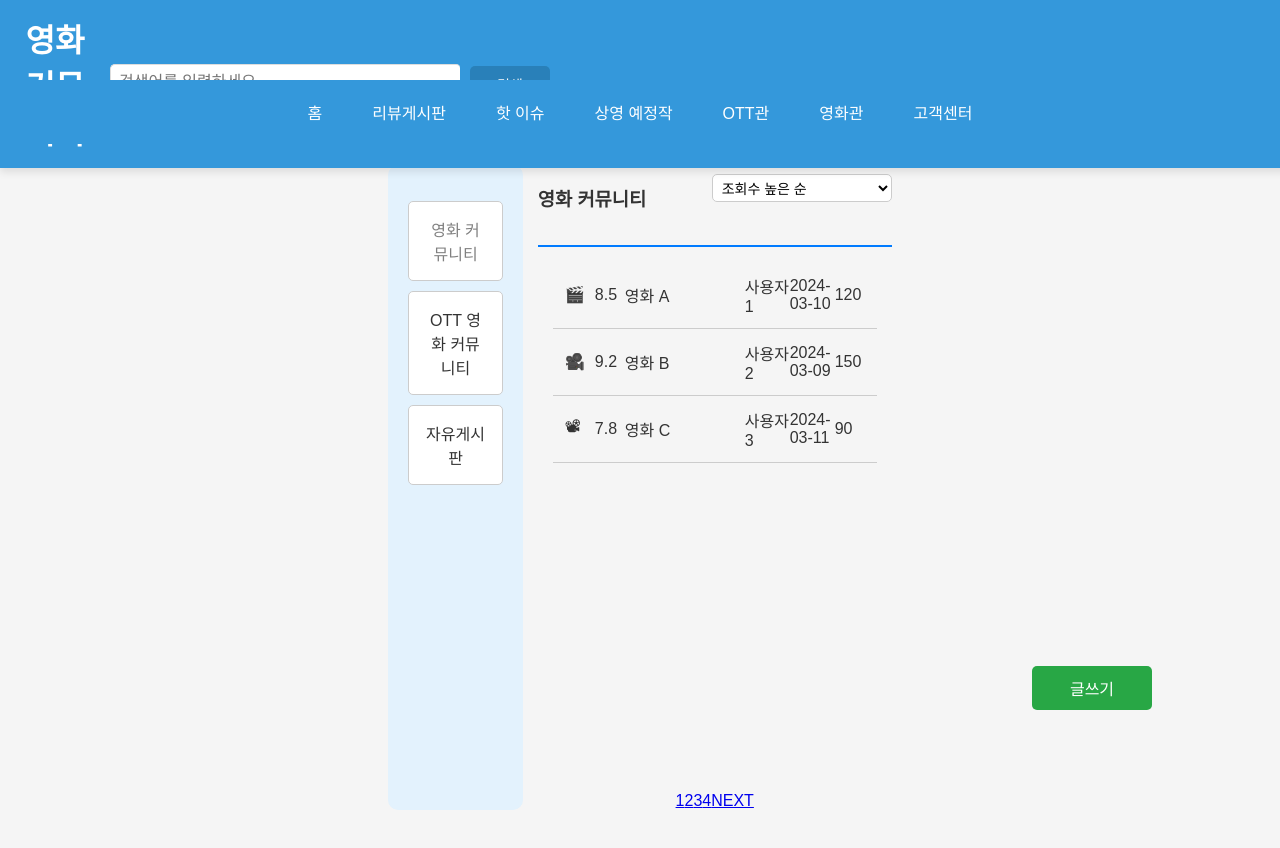
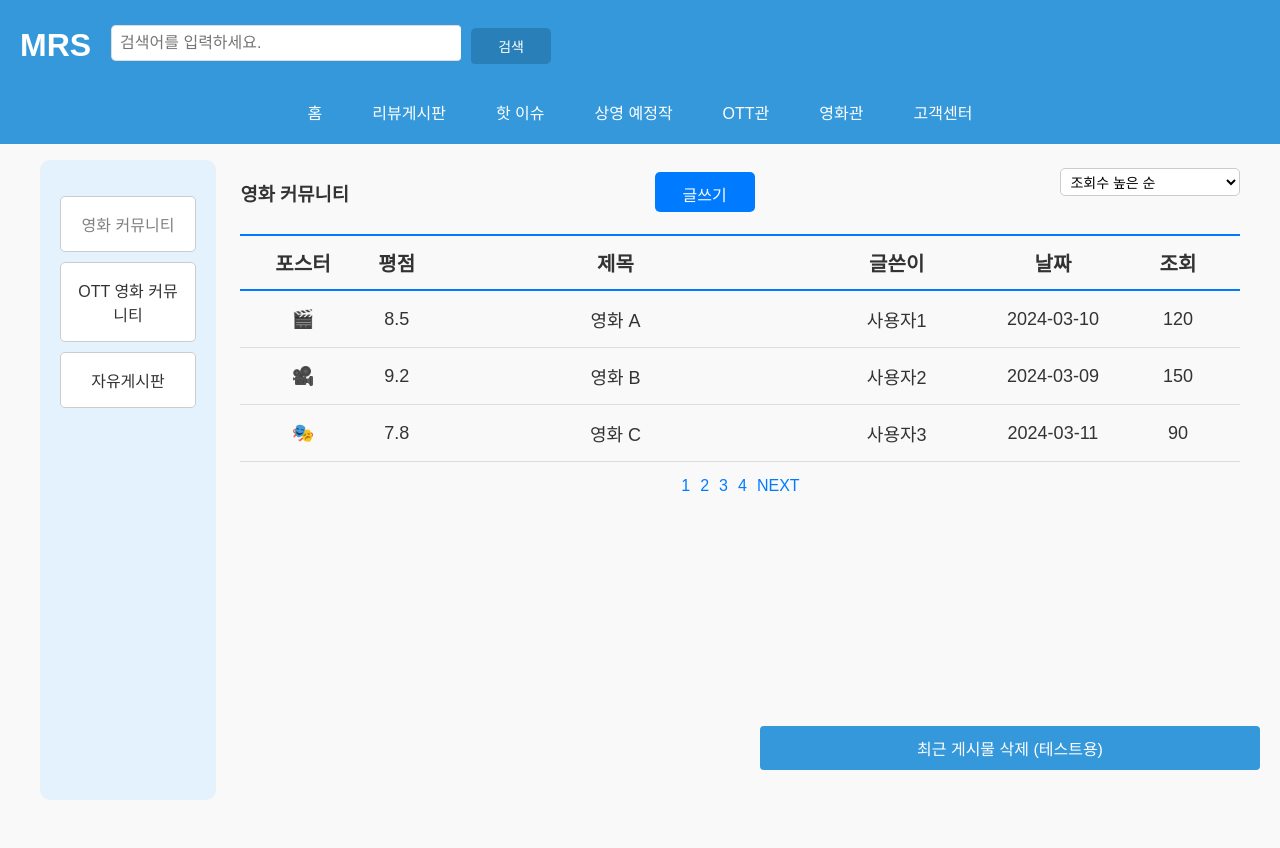
Before and after one commit to sseonu0902/team-project, a React (Create React App) app: page /mr in a window 1280 px wide. Shown: the top 848 px of the page. Built offline with nearby package versions, Linux system fonts and the light colour scheme.

Commit message:
첫 커밋 메시지

```diff
--- a/src/MR.css
+++ b/src/MR.css
@@ -1,19 +1,3 @@
-body {
-  font-family: Arial, sans-serif;
-  margin: 0;
-  padding: 0;
-  background-color: #f5f5f5;
-}
-
-.container {
-  width: 90%;
-  margin: auto;
-  background: white;
-  padding: 20px;
-  border-radius: 10px;
-  box-shadow: 0px 0px 10px rgba(0, 0, 0, 0.1);
-}
-
 .header {
   height: 120px;
   background-color: #a7d3f2;
@@ -21,6 +5,7 @@ body {
   align-items: center;
   justify-content: space-between;
   padding: 10px 20px;
+  margin-bottom: 0; /* 공백 제거 추가 */
 }
 
 .search-bar input {
@@ -31,22 +16,13 @@ body {
   font-size: 16px;
 }
 
-.profile-button {
-  padding: 10px 15px;
-  background: #007bff;
-  color: white;
-  border: none;
-  border-radius: 5px;
-  cursor: pointer;
-  font-size: 16px;
-}
-
 .navbar {
   height: 40px;
   background-color: #4da6ff;
   display: flex;
   align-items: center;
   justify-content: center;
+  margin-bottom: 0; /* 공백 제거 추가 */
 }
 
 .nav-item {
@@ -67,7 +43,11 @@ body {
 
 .main-layout {
   display: flex;
-  margin-top: 15px;
+  margin-top: 0; /* 공백 제거 */
+  width: 100%;
+  max-width: 100%; /* 전체 화면 가득 차게 */
+  margin: 0 auto;
+  height: calc(100vh - 160px); /* 화면 높이 기준으로 확장 */
 }
 
 .sidebar {
@@ -100,15 +80,27 @@ body {
 }
 
 .main-content {
-  width: 75%;
-  margin-left: 3%;
+  flex: 1;
+  min-width: 1000px;
+  margin-left: 2%;
+  margin-top: 0;  /* 상단 공백 제거 */
 }
 
 .board-header {
   display: flex;
   justify-content: space-between;
   align-items: center;
-  margin-bottom: 15px;
+  margin-bottom: 10px;
+  margin-top: 0; /* 상단 공백 제거 */
+  gap: 10px; /* 버튼과 드롭다운 간격 추가 */
+}
+
+.board-title {
+  position: absolute; /* 제목을 절대 위치 설정 */
+  top: 130px;  /* 메인 헤더 바로 아래로 위치 */
+  left: 20px;   /* 좌측에 붙이기 */
+  font-size: 24px; /* 크기 조정 */
+  font-weight: bold;
 }
 
 .sort-dropdown {
@@ -121,20 +113,48 @@ body {
   background: white;
 }
 
-.post-list {
-  border-top: 2px solid #007bff;
-  padding: 15px;
-  height: 500px;
-  overflow-y: auto;
+.post-list-header,
+.post-list-item {
+    display: grid;
+    grid-template-columns: 10fr 5fr 30fr 15fr 10fr 10fr;
+    text-align: center;
+    align-items: center;
+    border-bottom: 1px solid #ddd;
 }
 
-.post-item {
-  display: grid;
-  grid-template-columns: 10% 10% 40% 15% 15% 10%;
-  padding: 12px;
-  border-bottom: 1px solid #ccc;
-  font-size: 16px;
-  align-items: center;
+.post-list-item span {
+    padding: 15px 0;
+    font-size: 18px;
+    word-break: break-word;
+}
+
+.post-list-header {
+    border-top: 2px solid #007bff;
+    border-bottom: 2px solid #007bff;
+    padding: 12px 0;
+    font-weight: bold;
+    font-size: 20px;
+    margin-top: 0; /* 상단 공백 제거 */
+}
+
+.post-list-item span img {
+    max-width: 60px;
+    height: auto;
+}
+
+.pagination {
+    text-align: center;
+    margin-top: 15px;
+}
+
+.pagination a {
+    margin: 0 5px;
+    color: #007bff;
+    text-decoration: none;
+}
+
+.pagination a:hover {
+    text-decoration: underline;
 }
 
 .pagination {
@@ -144,12 +164,10 @@ body {
 }
 
 .write-button {
-  position: absolute;
-  right: 10%;
-  bottom: 10%;
-  width: 120px;
-  padding: 10px;
-  background: #28a745;
+  position: relative;
+  height: 40px;
+  width: 100px;
+  background: #007bff;
   color: white;
   border: none;
   border-radius: 5px;
--- a/src/MR.js
+++ b/src/MR.js
@@ -1,16 +1,26 @@
 import React, { useContext } from "react";
 import { UserContext } from "./UserContext";
-import { useNavigate } from "react-router-dom";
+import { PostsContext } from "./PostsContext";
+import { Link, useNavigate } from "react-router-dom";
 import "./MR.css";
 
 function MR() {
   const navigate = useNavigate();
   const { user, logout } = useContext(UserContext);
+  const { posts, deletePost } = useContext(PostsContext);
+
+  const handleDeleteLatestPost = () => {
+    if (posts.length > 0) {
+      deletePost(posts[0].id); // 최근 게시물을 삭제
+    } else {
+      alert("삭제할 게시물이 없습니다.");
+    }
+  };
 
   return (
     <div>
       <header>
-        <h1>영화 커뮤니티</h1>
+        <h1>MRS</h1>
         <div className="search-container">
           <input
             type="text"
@@ -32,51 +42,52 @@ function MR() {
         {user && <p className="user-nickname">{user.nickname}님</p>}
         {user && <button className="logout-btn" onClick={logout}>로그아웃</button>}
       </header>
+
       <nav>
-        <a href="/main">홈</a>
+        <Link to={user ? "/LoginMain" : "/Main"}>홈</Link>
         <div className="dropdown">
-          <a href="*">리뷰게시판</a>
+          <Link to="/MR">리뷰게시판</Link>
           <div className="dropdown-content">
-            <a href="MR">영화 리뷰 게시판</a>
-            <a href="OTTMR">OTT 게시판</a>
-            <a href="#">시리즈물 게시판</a>
-            <a href="#">자유 게시판</a>
+            <Link to="/MR">영화 리뷰 게시판</Link>
+            <Link to="/OTTMR">OTT 게시판</Link>
+            <Link to="#">시리즈물 게시판</Link>
+            <Link to="#">자유 게시판</Link>
           </div>
         </div>
         <div className="dropdown">
-          <a href="/genre">핫 이슈</a>
+          <Link to="/genre">핫 이슈</Link>
           <div className="dropdown-content">
-            <a href="#">TOP10 영화</a>
-            <a href="#">영화 뉴스</a>
+            <Link to="#">TOP10 영화</Link>
+            <Link to="#">영화 뉴스</Link>
           </div>
         </div>
         <div className="dropdown">
-          <a href="/community">상영 예정작</a>
+          <Link to="/community">상영 예정작</Link>
           <div className="dropdown-content">
-            <a href="#">영화관 상영 예정작</a>
-            <a href="#">OTT 상영 예정작</a>
+            <Link to="#">영화관 상영 예정작</Link>
+            <Link to="#">OTT 상영 예정작</Link>
           </div>
         </div>
         <div className="dropdown">
-          <a href="/profile">OTT관</a>
+          <Link to="/profile">OTT관</Link>
           <div className="dropdown-content">
-            <a href="#">넷플릭스</a>
-            <a href="#">티빙</a>
-            <a href="#">왓챠</a>
-            <a href="#">쿠팡플레이</a>
-            <a href="#">웨이브</a>
-            <a href="#">라프텔</a>
+            <Link to="#">넷플릭스</Link>
+            <Link to="#">티빙</Link>
+            <Link to="#">왓챠</Link>
+            <Link to="#">쿠팡플레이</Link>
+            <Link to="#">웨이브</Link>
+            <Link to="#">라프텔</Link>
           </div>
         </div>
         <div className="dropdown">
-          <a href="/contact">영화관</a>
+          <Link to="/contact">영화관</Link>
           <div className="dropdown-content">
-            <a href="#">CGV</a>
-            <a href="#">롯데시네마</a>
-            <a href="#">메가박스</a>
+            <Link to="#">CGV</Link>
+            <Link to="#">롯데시네마</Link>
+            <Link to="#">메가박스</Link>
           </div>
         </div>
-        <a href="*">고객센터</a>
+        <Link to="*">고객센터</Link>
       </nav>
 
       <div className="main-layout">
@@ -93,6 +104,14 @@ function MR() {
         <main className="main-content">
           <div className="board-header">
             <h3>영화 커뮤니티</h3>
+
+            <button
+              className="write-button"
+              onClick={() => navigate('/CreatePost')}
+            >
+              글쓰기
+            </button>
+
             <select className="sort-dropdown">
               <option value="views">조회수 높은 순</option>
               <option value="rating">평점 높은 순</option>
@@ -100,44 +119,70 @@ function MR() {
             </select>
           </div>
 
-          <div className="post-list">
-            <div className="post-item">
-              <div>🎬</div>
-              <div>8.5</div>
-              <div>영화 A</div>
-              <div>사용자1</div>
-              <div>2024-03-10</div>
-              <div>120</div>
-            </div>
-            <div className="post-item">
-              <div>🎥</div>
-              <div>9.2</div>
-              <div>영화 B</div>
-              <div>사용자2</div>
-              <div>2024-03-09</div>
-              <div>150</div>
-            </div>
-            <div className="post-item">
-              <div>📽</div>
-              <div>7.8</div>
-              <div>영화 C</div>
-              <div>사용자3</div>
-              <div>2024-03-11</div>
-              <div>90</div>
-            </div>
+          <div className="post-list-header">
+            <span>포스터</span>
+            <span>평점</span>
+            <span>제목</span>
+            <span>글쓴이</span>
+            <span>날짜</span>
+            <span>조회</span>
           </div>
 
+          <div className="post-list">
+            <div className="post-list-item">
+              <span>🎬</span>
+              <span>8.5</span>
+              <span>영화 A</span>
+              <span>사용자1</span>
+              <span>2024-03-10</span>
+              <span>120</span>
+            </div>
+            <div className="post-list-item">
+              <span>🎥</span>
+              <span>9.2</span>
+              <span>영화 B</span>
+              <span>사용자2</span>
+              <span>2024-03-09</span>
+              <span>150</span>
+            </div>
+            <div className="post-list-item">
+              <span>🎭</span>
+              <span>7.8</span>
+              <span>영화 C</span>
+              <span>사용자3</span>
+              <span>2024-03-11</span>
+              <span>90</span>
+            </div>
+
+            <div className="post-list">
+              {posts.map((post) => (
+                <div key={post.id} className="post-list-item">
+                  <span>{post.image ? <img src={post.image} alt="포스터" style={{ width: "50px" }} /> : "🎬"}</span>
+                  <span>{post.rating}</span>
+                  <span>{post.title}</span>
+                  <span>{post.author}</span>
+                  <span>{post.date}</span>
+                  <span>{post.views}</span>
+            </div>
+          ))}
+        </div>
+      </div>
+      <button
+        style={{ position: "fixed", bottom: "20px", right: "20px", zIndex: 999 }}
+        onClick={handleDeleteLatestPost}
+      >
+        최근 게시물 삭제 (테스트용)
+      </button>
+
           <div className="pagination">
-            <a href="#">1</a>
-            <a href="#">2</a>
-            <a href="#">3</a>
-            <a href="#">4</a>
-            <a href="#">NEXT</a>
+            <Link to="#">1</Link>
+            <Link to="#">2</Link>
+            <Link to="#">3</Link>
+            <Link to="#">4</Link>
+            <Link to="#">NEXT</Link>
           </div>
         </main>
       </div>
-
-      <button className="write-button" onClick={() => window.location.href = '/CreatePost'}>글쓰기</button>
     </div>
   );
 }
--- a/src/Main.js
+++ b/src/Main.js
@@ -54,7 +54,7 @@ function Main() {
       <nav>
         <a href="/main">홈</a>
         <div className="dropdown">
-          <a href="*">리뷰게시판</a>
+          <a href="MR">리뷰게시판</a>
           <div className="dropdown-content">
             <a href="MR">영화 리뷰 게시판</a>
             <a href="OTTMR">OTT 게시판</a>
--- a/src/OTTMR.js
+++ b/src/OTTMR.js
@@ -1,6 +1,6 @@
 import React, { useContext } from "react";
 import { UserContext } from "./UserContext";
-import { useNavigate } from "react-router-dom";
+import { Link, useNavigate } from "react-router-dom";
 import "./OTTMR.css";
 
 function OTTMR() {
@@ -10,7 +10,7 @@ function OTTMR() {
   return (
     <div>
       <header>
-        <h1>영화 커뮤니티</h1>
+        <h1>MRS</h1>
         <div className="search-container">
           <input
             type="text"
@@ -32,51 +32,52 @@ function OTTMR() {
         {user && <p className="user-nickname">{user.nickname}님</p>}
         {user && <button className="logout-btn" onClick={logout}>로그아웃</button>}
       </header>
+
       <nav>
-        <a href="/main">홈</a>
+        <Link to={user ? "/LoginMain" : "/Main"}>홈</Link>
         <div className="dropdown">
-          <a href="*">리뷰게시판</a>
+          <Link to="/MR">리뷰게시판</Link>
           <div className="dropdown-content">
-            <a href="MR">영화 리뷰 게시판</a>
-            <a href="OTTMR">OTT 게시판</a>
-            <a href="#">시리즈물 게시판</a>
-            <a href="#">자유 게시판</a>
+            <Link to="/MR">영화 리뷰 게시판</Link>
+            <Link to="/OTTMR">OTT 게시판</Link>
+            <Link to="#">시리즈물 게시판</Link>
+            <Link to="#">자유 게시판</Link>
           </div>
         </div>
         <div className="dropdown">
-          <a href="/genre">핫 이슈</a>
+          <Link to="/genre">핫 이슈</Link>
           <div className="dropdown-content">
-            <a href="#">TOP10 영화</a>
-            <a href="#">영화 뉴스</a>
+            <Link to="#">TOP10 영화</Link>
+            <Link to="#">영화 뉴스</Link>
           </div>
         </div>
         <div className="dropdown">
-          <a href="/community">상영 예정작</a>
+          <Link to="/community">상영 예정작</Link>
           <div className="dropdown-content">
-            <a href="#">영화관 상영 예정작</a>
-            <a href="#">OTT 상영 예정작</a>
+            <Link to="#">영화관 상영 예정작</Link>
+            <Link to="#">OTT 상영 예정작</Link>
           </div>
         </div>
         <div className="dropdown">
-          <a href="/profile">OTT관</a>
+          <Link to="/profile">OTT관</Link>
           <div className="dropdown-content">
-            <a href="#">넷플릭스</a>
-            <a href="#">티빙</a>
-            <a href="#">왓챠</a>
-            <a href="#">쿠팡플레이</a>
-            <a href="#">웨이브</a>
-            <a href="#">라프텔</a>
+            <Link to="#">넷플릭스</Link>
+            <Link to="#">티빙</Link>
+            <Link to="#">왓챠</Link>
+            <Link to="#">쿠팡플레이</Link>
+            <Link to="#">웨이브</Link>
+            <Link to="#">라프텔</Link>
           </div>
         </div>
         <div className="dropdown">
-          <a href="/contact">영화관</a>
+          <Link to="/contact">영화관</Link>
           <div className="dropdown-content">
-            <a href="#">CGV</a>
-            <a href="#">롯데시네마</a>
-            <a href="#">메가박스</a>
+            <Link to="#">CGV</Link>
+            <Link to="#">롯데시네마</Link>
+            <Link to="#">메가박스</Link>
           </div>
         </div>
-        <a href="*">고객센터</a>
+        <Link to="*">고객센터</Link>
       </nav>
 
       <div className="main-layout">
@@ -92,7 +93,15 @@ function OTTMR() {
         {/* 메인 콘텐츠 */}
         <main className="main-content">
           <div className="board-header">
-            <h3>영화 커뮤니티</h3>
+            <h3>OTT 영화 커뮤니티</h3>
+
+            <button
+              className="write-button"
+              onClick={() => navigate('/CreatePost')}
+            >
+              글쓰기
+            </button>
+
             <select className="sort-dropdown">
               <option value="views">조회수 높은 순</option>
               <option value="rating">평점 높은 순</option>
@@ -100,44 +109,51 @@ function OTTMR() {
             </select>
           </div>
 
+          <div className="post-list-header">
+            <span>포스터</span>
+            <span>평점</span>
+            <span>제목</span>
+            <span>글쓴이</span>
+            <span>날짜</span>
+            <span>조회</span>
+          </div>
+
           <div className="post-list">
-            <div className="post-item">
-              <div>🎬</div>
-              <div>8.5</div>
-              <div>영화 A</div>
-              <div>사용자1</div>
-              <div>2024-03-10</div>
-              <div>120</div>
+            <div className="post-list-item">
+              <span>🎬</span>
+              <span>8.5</span>
+              <span>영화 A</span>
+              <span>사용자1</span>
+              <span>2024-03-10</span>
+              <span>120</span>
             </div>
-            <div className="post-item">
-              <div>🎥</div>
-              <div>9.2</div>
-              <div>영화 B</div>
-              <div>사용자2</div>
-              <div>2024-03-09</div>
-              <div>150</div>
+            <div className="post-list-item">
+              <span>🎥</span>
+              <span>9.2</span>
+              <span>영화 B</span>
+              <span>사용자2</span>
+              <span>2024-03-09</span>
+              <span>150</span>
             </div>
-            <div className="post-item">
-              <div>📽</div>
-              <div>7.8</div>
-              <div>영화 C</div>
-              <div>사용자3</div>
-              <div>2024-03-11</div>
-              <div>90</div>
+            <div className="post-list-item">
+              <span>🎭</span>
+              <span>7.8</span>
+              <span>영화 C</span>
+              <span>사용자3</span>
+              <span>2024-03-11</span>
+              <span>90</span>
             </div>
           </div>
 
           <div className="pagination">
-            <a href="#">1</a>
-            <a href="#">2</a>
-            <a href="#">3</a>
-            <a href="#">4</a>
-            <a href="#">NEXT</a>
+            <Link to="#">1</Link>
+            <Link to="#">2</Link>
+            <Link to="#">3</Link>
+            <Link to="#">4</Link>
+            <Link to="#">NEXT</Link>
           </div>
         </main>
       </div>
-
-      <button className="write-button" onClick={() => window.location.href = '/CreatePost'}>글쓰기</button>
     </div>
   );
 }
--- /dev/null
+++ b/src/PostsContext.js
@@ -0,0 +1,29 @@
+// PostsContext.js
+import React, { createContext, useState, useEffect } from "react";
+
+export const PostsContext = createContext();
+
+export const PostsProvider = ({ children }) => {
+  const [posts, setPosts] = useState(() => {
+    const savedPosts = localStorage.getItem("posts");
+    return savedPosts ? JSON.parse(savedPosts) : [];
+  });
+
+  useEffect(() => {
+    localStorage.setItem("posts", JSON.stringify(posts));
+  }, [posts]);
+
+  const addPost = (post) => {
+    setPosts((prevPosts) => [post, ...prevPosts]);
+  };
+
+  const deletePost = (postId) => {
+    setPosts((prevPosts) => prevPosts.filter((post) => post.id !== postId));
+  };
+
+  return (
+    <PostsContext.Provider value={{ posts, addPost, deletePost }}>
+      {children}
+    </PostsContext.Provider>
+  );
+};
```
Also changed, not shown: src/App.js (+5 -2 lines), src/CreatePost.js (+26 -3 lines).
